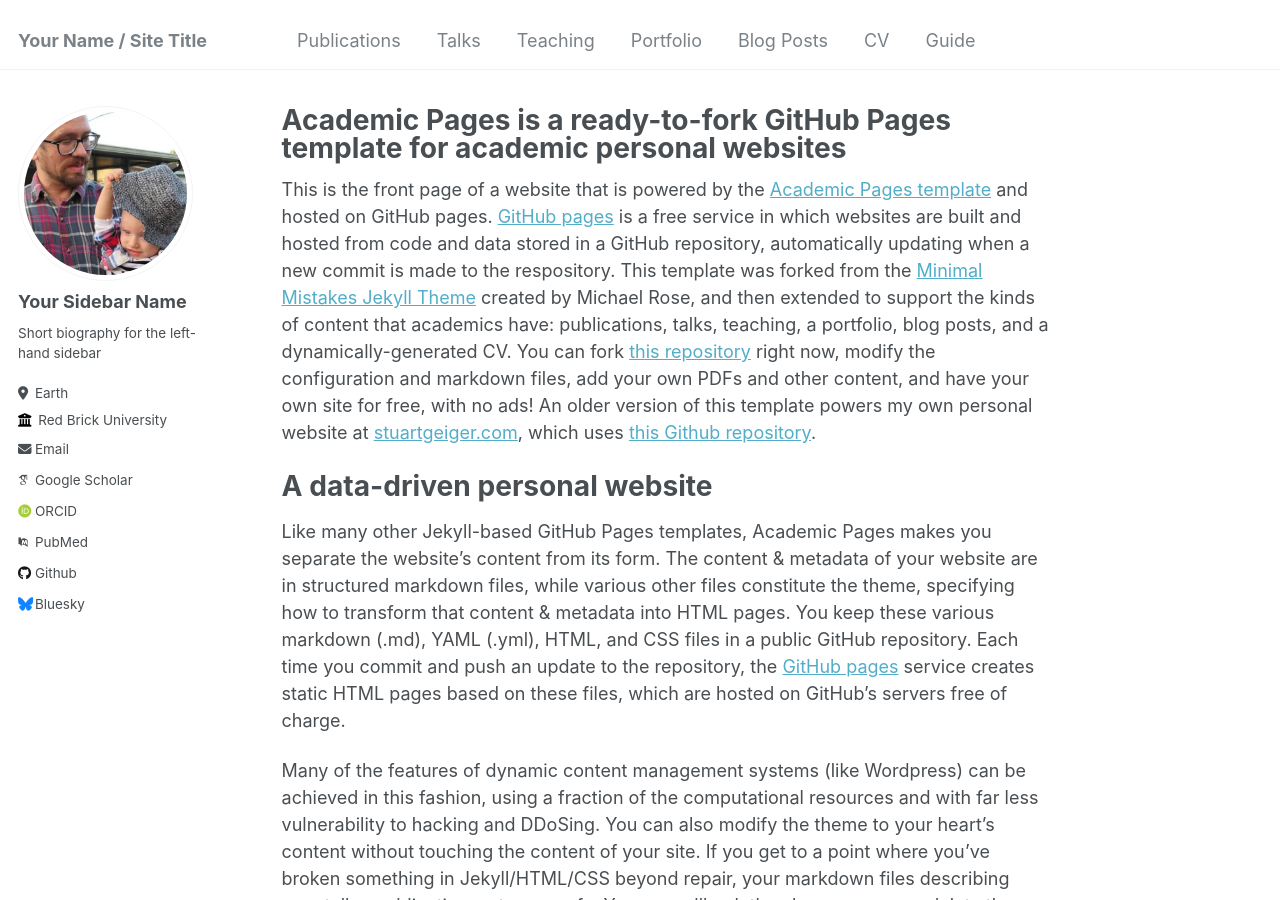
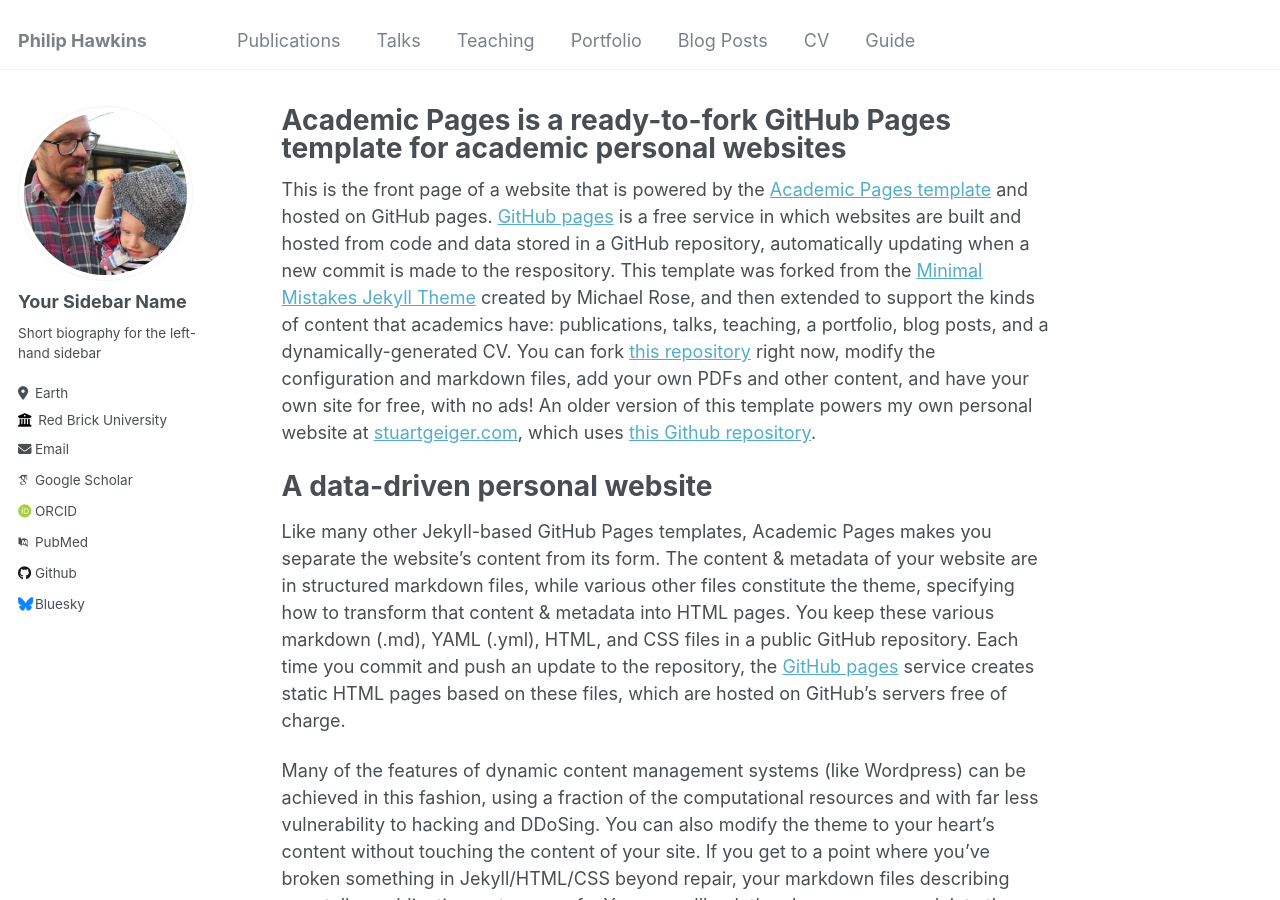
Before and after one commit to philip-hawkins-git/philip-hawkins-git.github.io, a Jekyll site: the page built from _pages/about.md, in a window 1280 px wide and 900 px high. Built offline with Jekyll 4.4.1, drawn with Linux system fonts in a browser that asks for light colours; some web fonts are replaced.

Commit message:
Update _config.yml

```diff
--- a/_config.yml
+++ b/_config.yml
@@ -8,7 +8,7 @@
 
 # Basic Site Settings
 locale                   : "en-US"
-title                    : "Your Name / Site Title"
+title                    : "Philip Hawkins"
 title_separator          : "-"
 name                     : &name "Your Name"
 description              : &description "personal description"
```
